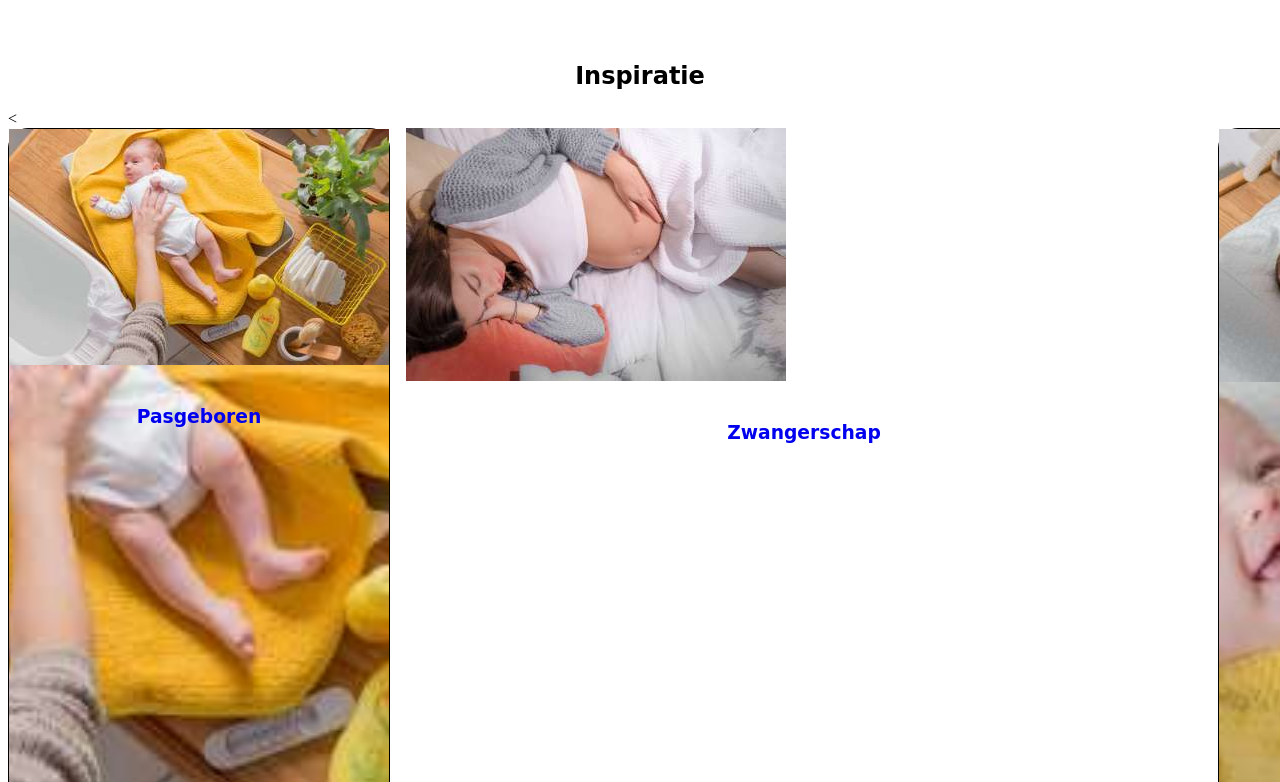
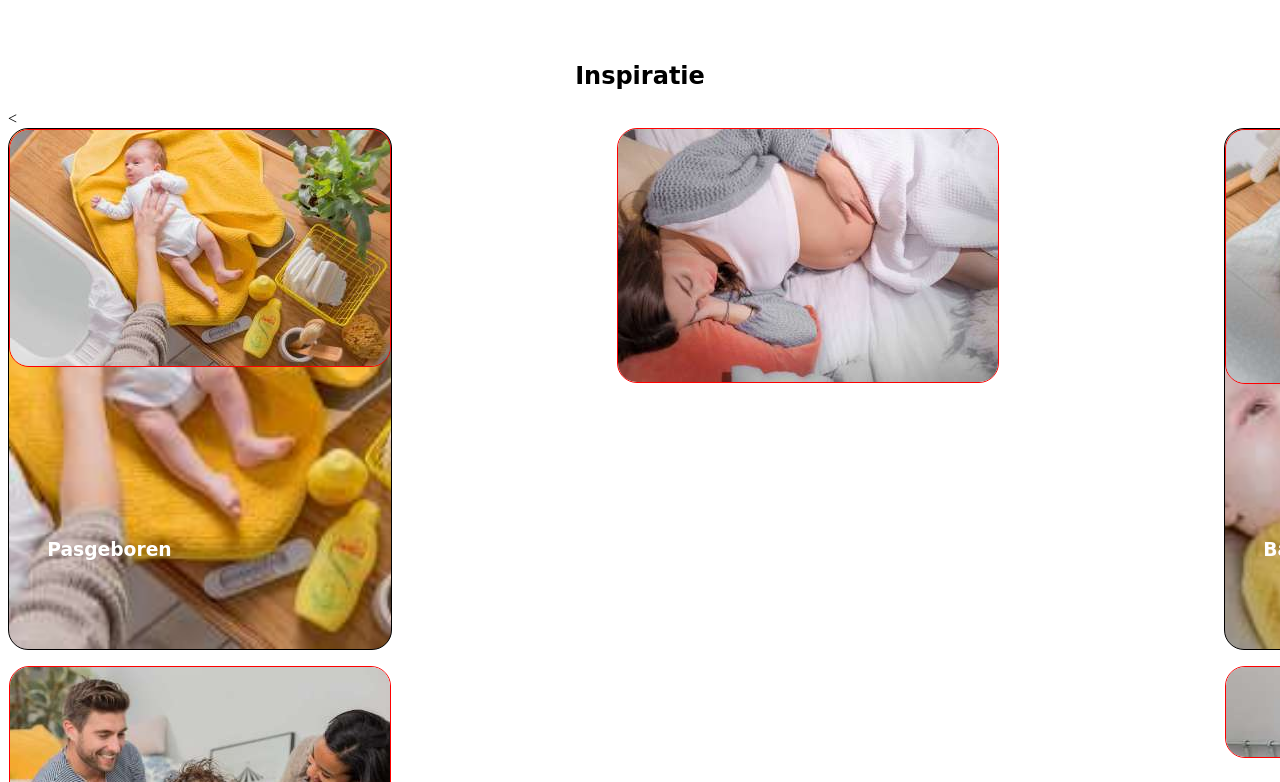
Before and after one commit to MoulhamAlboushi/Zwitsal, a plain HTML site: page index.html in a window 1280 px wide. Shown: the part 840-1622 px from the top of the page. Drawn offline with Linux system fonts and the light colour scheme; a web font is replaced by a local one.

Commit message:
Update style.css

```diff
--- a/style.css
+++ b/style.css
@@ -113,6 +113,42 @@ header {
   color: var(--secondery-color);
 }
 /* main */
+.container{
+  display: grid;
+  grid-template-columns: repeat(6, 1fr);
+  grid-template-rows: repeat(4.1fr);
+  grid-gap: 1rem;
+
+}
+.container-grid{
+  border-radius: 30px;
+  /* border: black solid 2px; */
+  position: relative;
+  text-align: center;
+  color: white;
+}
+/* transform: translate(-50% -50%); */
+.container-grid a{
+  text-decoration: none;
+  color: white;
+}
+.container-grid img{
+  border: 1px red solid;
+  border-radius: 20px;
+
+  position: center center/cover;
+  /* height: 100%; */
+  size: cover;
+
+}
+.textinphoto{
+  position: absolute;
+  bottom: 10%;
+  left: 10%;
+}
+
+
+
  .container{
   display: grid;
   grid-template-columns: repeat(6, 1fr);
```
